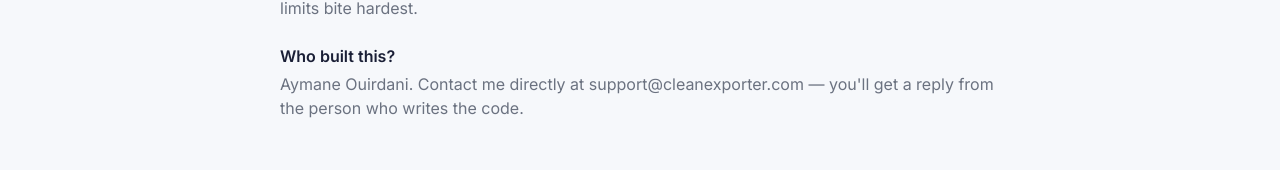
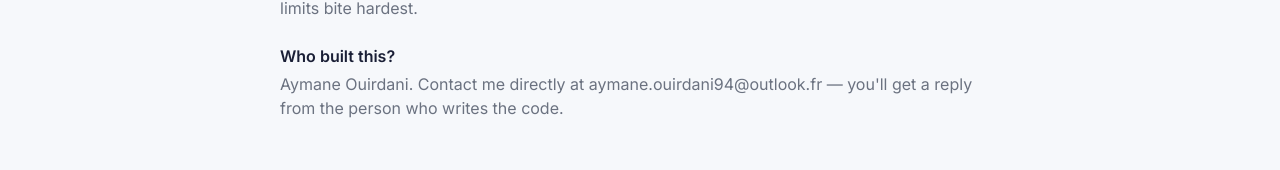
Before and after one commit to aouirdani/cleanexport, a Next.js app: page / in a window 1280 px wide. Shown: the part 4711-4881 px from the top of the page. Built offline with nearby package versions, Linux system fonts and the light colour scheme; no server answers.

Commit message:
support email points to a mailbox that receives

```diff
--- a/app/page.tsx
+++ b/app/page.tsx
@@ -161,7 +161,7 @@ const FAQ = [
   },
   {
     q: "Who built this?",
-    a: "Aymane Ouirdani. Contact me directly at support@cleanexporter.com — you'll get a reply from the person who writes the code.",
+    a: "Aymane Ouirdani. Contact me directly at aymane.ouirdani94@outlook.fr — you'll get a reply from the person who writes the code.",
   },
 ] as const
 
@@ -565,7 +565,7 @@ export default async function LandingPage() {
                 {link.label}
               </a>
             ))}
-            <a href="mailto:support@cleanexporter.com" className="text-muted-foreground hover:text-foreground">
+            <a href="mailto:aymane.ouirdani94@outlook.fr" className="text-muted-foreground hover:text-foreground">
               Support
             </a>
           </nav>
```
Also changed, not shown: 1 other file (tests, documents, lock files or other folders).
